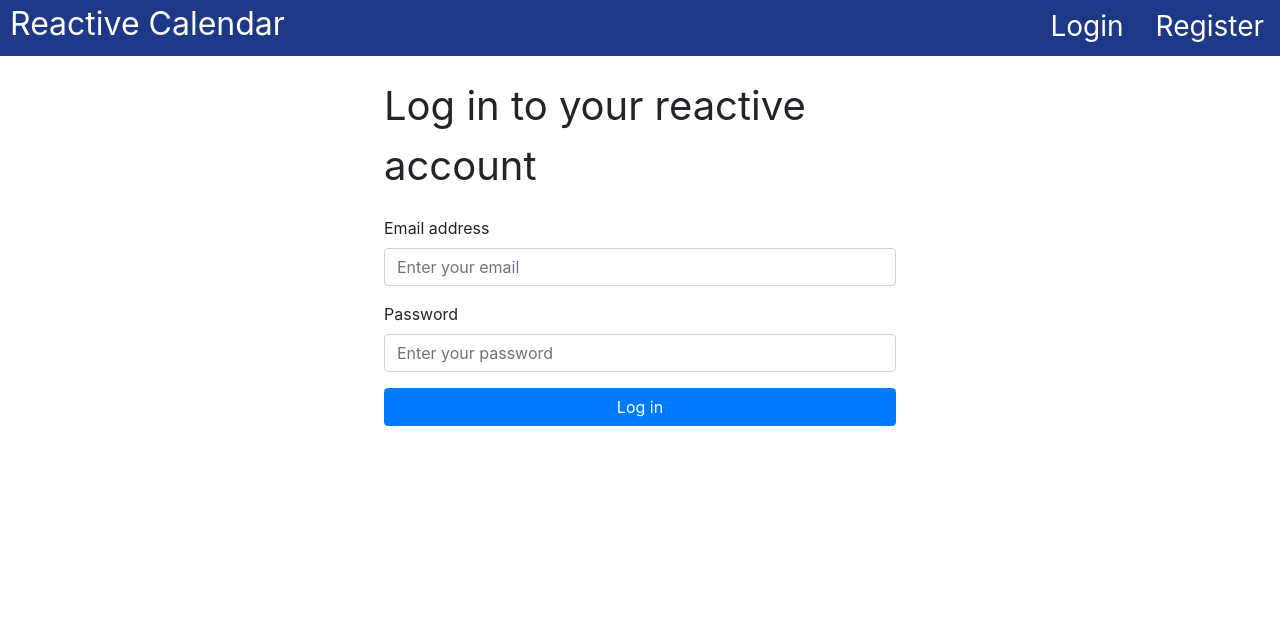
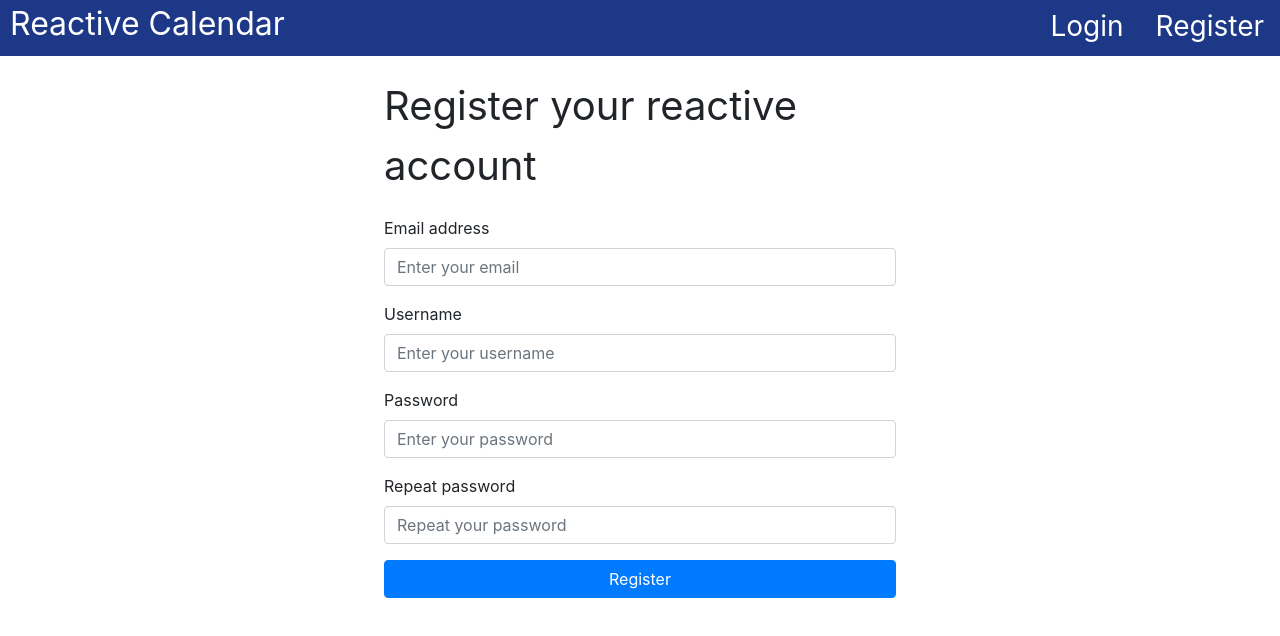
Before and after one commit to idrizovdjem/reactive-calendar, a React (Create React App) app in the folder reactive-calendar/: page / in a window 1280 px wide. Shown: the top 636 px of the page. Built offline with nearby package versions, Linux system fonts and the light colour scheme.

Commit message:
Add register component

```diff
--- a/reactive-calendar/src/App.js
+++ b/reactive-calendar/src/App.js
@@ -2,17 +2,20 @@ import React, { Component } from 'react';
 
 import Navigation from './components/Navigation/Navigation.js';
 import Login from './components/Login/Login.js';
+import Register from './components/Register/Register.js';
 
 class App extends Component {
   state = {
     isUserAuthenticated: false,
-    currentPage: 'Login'
+    currentPage: 'Register'
   };
 
   render() {
     let renderElement = null;
     if(this.state.currentPage === 'Login') {
       renderElement = <Login />
+    } else if(this.state.currentPage === 'Register') {
+      renderElement = <Register />
     }
 
     return (
--- a/reactive-calendar/src/components/Login/Login.js
+++ b/reactive-calendar/src/components/Login/Login.js
@@ -14,7 +14,7 @@ class Login extends Component {
                 <form>
                     <div className="form-group">
                         <label>Email address</label>
-                        <input type="email" className="form-control" aria-describedby="emailHelp" placeholder="Enter your email" />
+                        <input type="email" className="form-control" placeholder="Enter your email" />
                     </div>
 
                     <div className="form-group">
--- /dev/null
+++ b/reactive-calendar/src/components/Register/Register.js
@@ -0,0 +1,42 @@
+import React, { Component } from 'react';
+import classes from './Register.module.css';
+
+class Register extends Component {
+    register = (event) => {
+        event.preventDefault();
+        // TODO: implement register
+    }
+
+    render() {
+        return (
+            <div className={classes.RegisterContainer}>
+                <p className={classes.Slogan}>Register your reactive account</p>
+                <form>
+                    <div className="form-group">
+                        <label>Email address</label>
+                        <input type="email" className="form-control" placeholder="Enter your email" />
+                    </div>
+
+                    <div className="form-group">
+                        <label>Username</label>
+                        <input type="text" className="form-control" placeholder="Enter your username" />
+                    </div>
+
+                    <div className="form-group">
+                        <label>Password</label>
+                        <input type="password" className="form-control" placeholder="Enter your password" />
+                    </div>
+
+                    <div className="form-group">
+                        <label>Repeat password</label>
+                        <input type="password" className="form-control" placeholder="Repeat your password" />
+                    </div>
+
+                    <button onClick={this.register} className="btn btn-primary w-100">Register</button>
+                </form>
+            </div>
+        );
+    }
+}
+
+export default Register;
--- /dev/null
+++ b/reactive-calendar/src/components/Register/Register.module.css
@@ -0,0 +1,15 @@
+.RegisterContainer {
+    width: 40%;
+    margin: auto;
+}
+
+.Slogan {
+    font-size: 5vh;
+    margin: 2.5vh 0;
+}
+
+@media screen and (max-width: 600px) {
+    .RegisterContainer {
+        width: 80%;
+    }
+}
```
